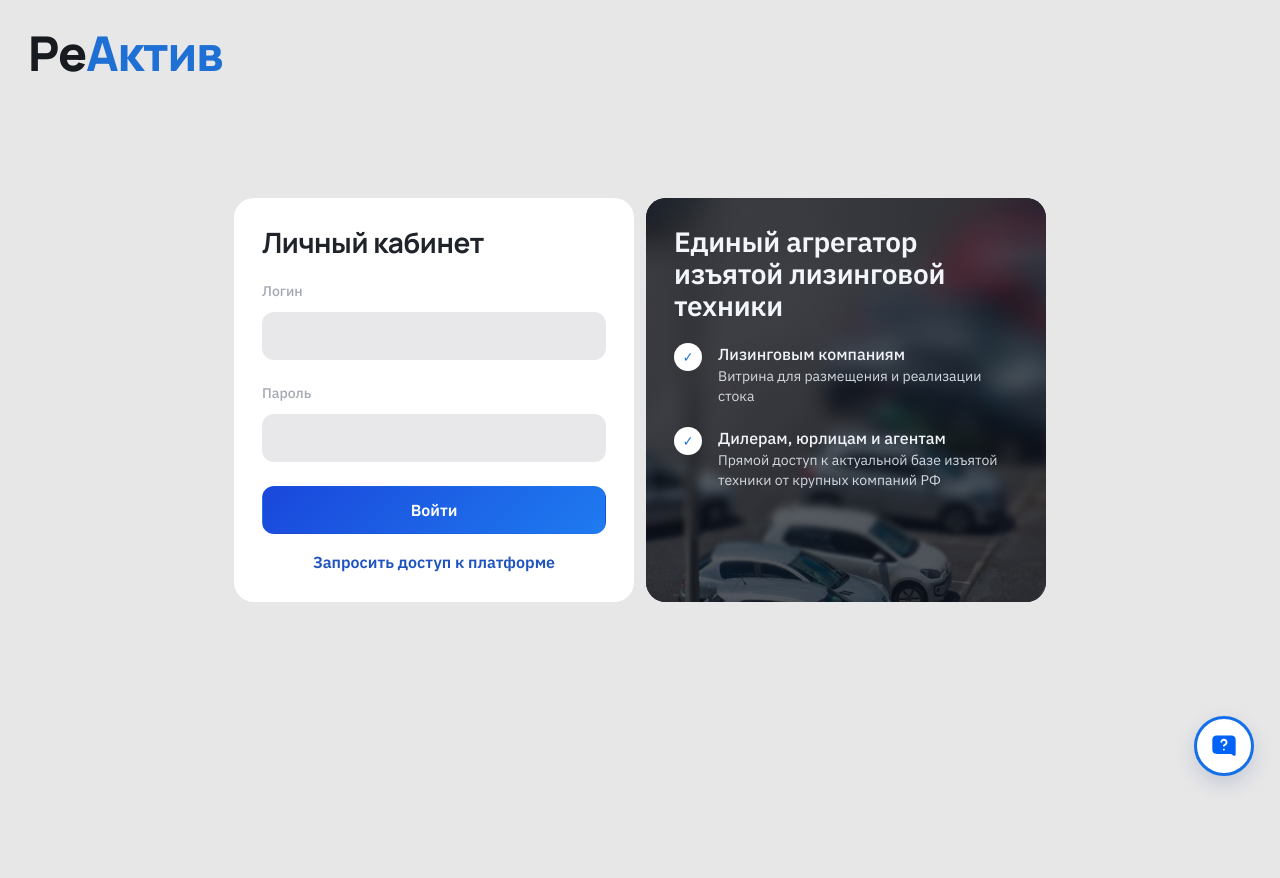
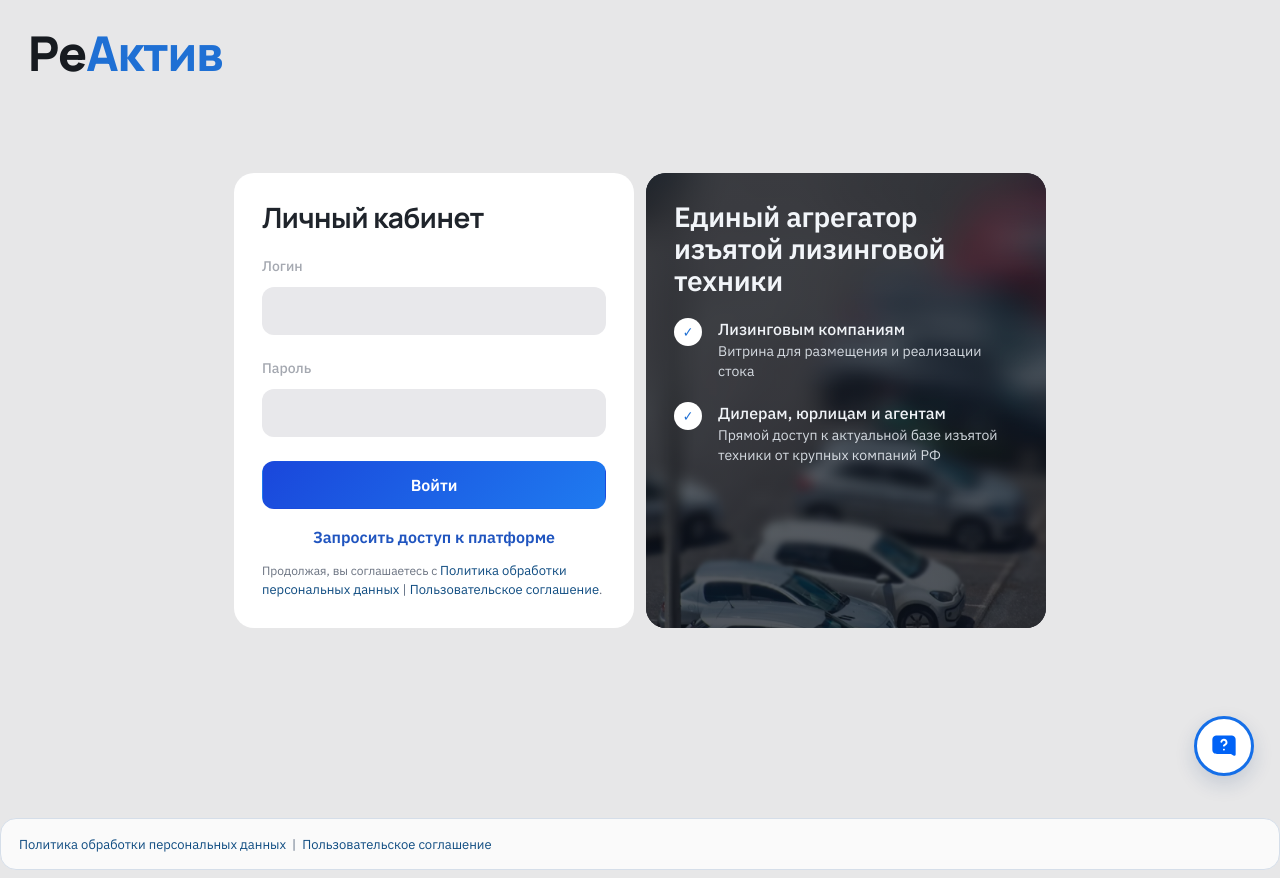
Before and after one commit to RomanOdokienko/ReActiv, a React (Vite) app in the folder frontend/: page /login in a window 1280 px wide. Before the commit the page ends 800 px from the top, so only its background shows below. Built offline with nearby package versions, Linux system fonts and the light colour scheme; no server answers.

Commit message:
ui(legal): add public footer links and login consent note

```diff
--- a/frontend/src/App.tsx
+++ b/frontend/src/App.tsx
@@ -7,6 +7,7 @@ import {
   logout,
 } from "./api/client";
 import { FeedbackWidget } from "./components/FeedbackWidget";
+import { LegalLinks } from "./components/LegalLinks";
 import { CatalogPage } from "./pages/CatalogPage";
 import { AdminActivityPage } from "./pages/AdminActivityPage";
 import { AdminUsersPage } from "./pages/AdminUsersPage";
@@ -21,6 +22,16 @@ type PlatformModeState = "checking" | PlatformMode;
 
 const HIDDEN_ADMIN_LOGIN_PATH = "/staff-login-reactiv";
 const ACTIVITY_VIEWER_LOGINS = new Set(["alexey"]);
+
+function PublicLegalFooter() {
+  return (
+    <footer className="public-legal-footer">
+      <div className="public-legal-footer__inner">
+        <LegalLinks className="legal-links" />
+      </div>
+    </footer>
+  );
+}
 
 export function App() {
   const location = useLocation();
@@ -199,6 +210,7 @@ export function App() {
               <Route path="/login" element={loginElement} />
               <Route path="*" element={<Navigate to="/showcase" replace />} />
             </Routes>
+            <PublicLegalFooter />
           </div>
           <FeedbackWidget />
         </>
@@ -213,6 +225,7 @@ export function App() {
             <Route path={HIDDEN_ADMIN_LOGIN_PATH} element={loginElement} />
             <Route path="*" element={<Navigate to="/login" replace />} />
           </Routes>
+          <PublicLegalFooter />
         </div>
         <FeedbackWidget />
       </>
--- /dev/null
+++ b/frontend/src/components/LegalLinks.tsx
@@ -0,0 +1,28 @@
+const PRIVACY_POLICY_URL =
+  "https://docs.google.com/document/d/1KCuiM_1VPATLe-pHH6ZT1Cy3djBtI2hJK47_4G0x2E4/preview";
+const TERMS_URL =
+  "https://docs.google.com/document/d/1arjAdtOgWD_DF_v15vKhSq-tMSu3kVJ87V2_2wK-jDU/preview";
+const PRIVACY_POLICY_LABEL =
+  "\u041f\u043e\u043b\u0438\u0442\u0438\u043a\u0430 \u043e\u0431\u0440\u0430\u0431\u043e\u0442\u043a\u0438 \u043f\u0435\u0440\u0441\u043e\u043d\u0430\u043b\u044c\u043d\u044b\u0445 \u0434\u0430\u043d\u043d\u044b\u0445";
+const TERMS_LABEL =
+  "\u041f\u043e\u043b\u044c\u0437\u043e\u0432\u0430\u0442\u0435\u043b\u044c\u0441\u043a\u043e\u0435 \u0441\u043e\u0433\u043b\u0430\u0448\u0435\u043d\u0438\u0435";
+
+interface LegalLinksProps {
+  className?: string;
+}
+
+export function LegalLinks({ className = "" }: LegalLinksProps) {
+  const normalizedClassName = className.trim();
+
+  return (
+    <span className={normalizedClassName || undefined}>
+      <a href={PRIVACY_POLICY_URL} target="_blank" rel="noopener noreferrer">
+        {PRIVACY_POLICY_LABEL}
+      </a>
+      {" | "}
+      <a href={TERMS_URL} target="_blank" rel="noopener noreferrer">
+        {TERMS_LABEL}
+      </a>
+    </span>
+  );
+}
--- a/frontend/src/pages/LoginPage.tsx
+++ b/frontend/src/pages/LoginPage.tsx
@@ -2,6 +2,7 @@ import { useEffect, useState } from "react";
 import type { FormEvent } from "react";
 import { useLocation } from "react-router-dom";
 import { logActivityEvent, login } from "../api/client";
+import { LegalLinks } from "../components/LegalLinks";
 import type { AuthUser } from "../types/api";
 
 interface LoginPageProps {
@@ -128,6 +129,10 @@ export function LoginPage({ onLoginSuccess }: LoginPageProps) {
               >
                 Запросить доступ к платформе
               </a>
+              <p className="auth-legal-note">
+                {"\u041f\u0440\u043e\u0434\u043e\u043b\u0436\u0430\u044f, \u0432\u044b \u0441\u043e\u0433\u043b\u0430\u0448\u0430\u0435\u0442\u0435\u0441\u044c \u0441 "}
+                <LegalLinks className="legal-links legal-links--inline" />.
+              </p>
             </form>
             {error && <p className="error">{error}</p>}
           </div>
--- a/frontend/src/style.css
+++ b/frontend/src/style.css
@@ -185,6 +185,42 @@ a {
   white-space: nowrap;
 }
 
+.public-legal-footer {
+  margin-top: 18px;
+  padding-bottom: 8px;
+}
+
+.public-legal-footer__inner {
+  padding: 14px 18px;
+  border: 1px solid var(--line);
+  border-radius: 16px;
+  background: rgba(255, 255, 255, 0.78);
+  backdrop-filter: blur(8px);
+}
+
+.legal-links {
+  display: inline-flex;
+  flex-wrap: wrap;
+  gap: 6px;
+  align-items: center;
+  color: var(--muted);
+  font-size: 13px;
+  line-height: 1.5;
+}
+
+.legal-links a {
+  color: var(--primary);
+  text-decoration: none;
+}
+
+.legal-links a:hover {
+  text-decoration: underline;
+}
+
+.legal-links--inline {
+  display: inline;
+}
+
 .showcase-page--public {
   margin-top: 0;
 }
@@ -348,6 +384,13 @@ a {
   text-align: center;
   font-size: 16px;
   line-height: 24px;
+}
+
+.auth-legal-note {
+  margin-top: 12px;
+  color: #6a7280;
+  font-size: 12px;
+  line-height: 1.5;
 }
 
 .auth-promo-card {
```
